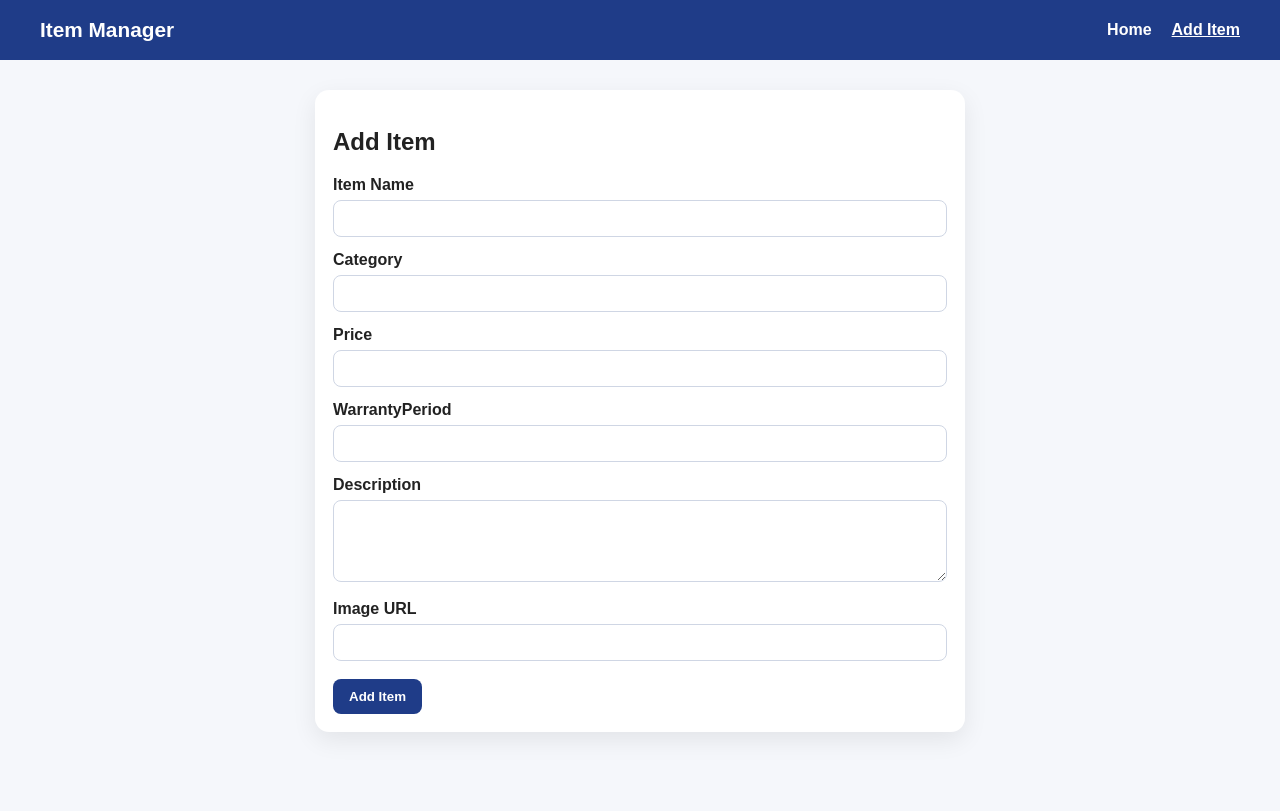
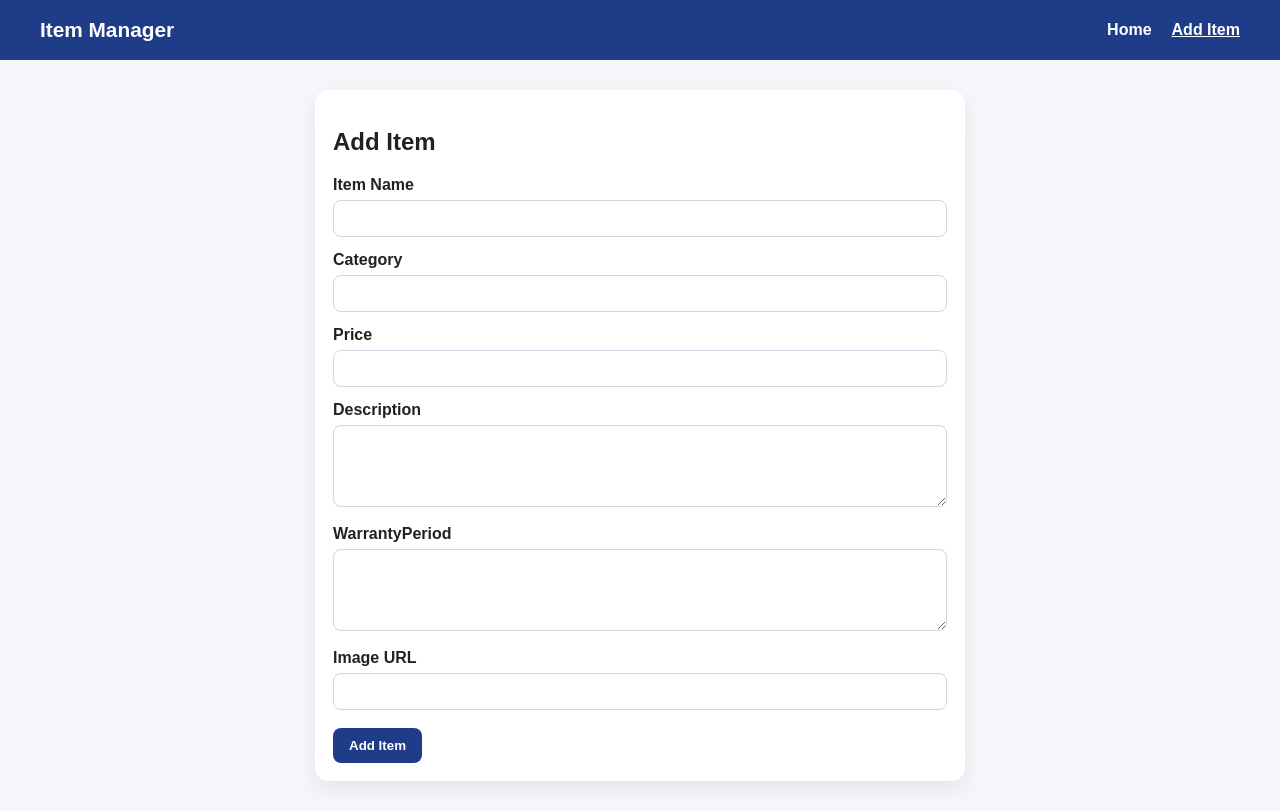
Before and after one commit to IT24102399/WMT, a React (Vite) app in the folder frontend/: page /add-item in a window 1280 px wide. Built offline with nearby package versions, Linux system fonts and the light colour scheme; no server answers.

Commit message:
Change WarrantyPeriod input to textarea
Replaced WarrantyPeriod input field with a textarea for better user input.

```diff
--- a/frontend/src/components/ItemForm.jsx
+++ b/frontend/src/components/ItemForm.jsx
@@ -43,20 +43,22 @@ function ItemForm({ initialValues, onSubmit, submitText }) {
         required
       />
 
-       <label>WarrantyPeriod</label>
-      <input
-        type="number"
-        name="WarrantyPeriod"
-        value={formData.WarrantyPeriod}
-        onChange={handleChange}
-        required
-      />
+
 
       <label>Description</label>
       <textarea
         name="description"
         rows="4"
         value={formData.description}
+        onChange={handleChange}
+        required
+      />
+
+<label>WarrantyPeriod</label>
+      <textarea
+        name="WarrantyPeriod"
+        rows="4"
+        value={formData.WarrantyPeriod}
         onChange={handleChange}
         required
       />
```
